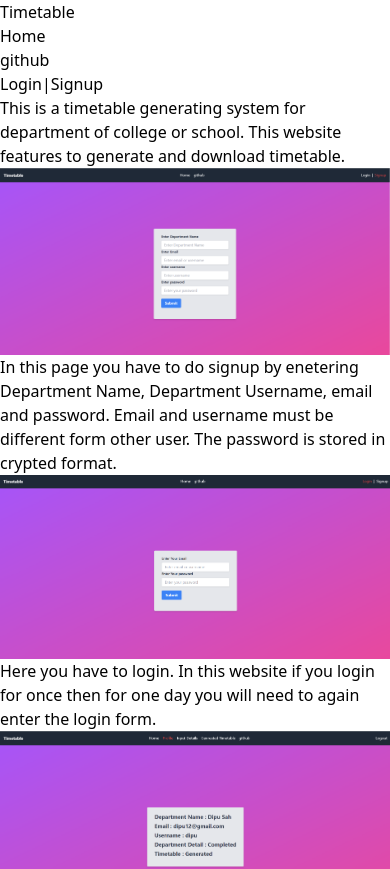
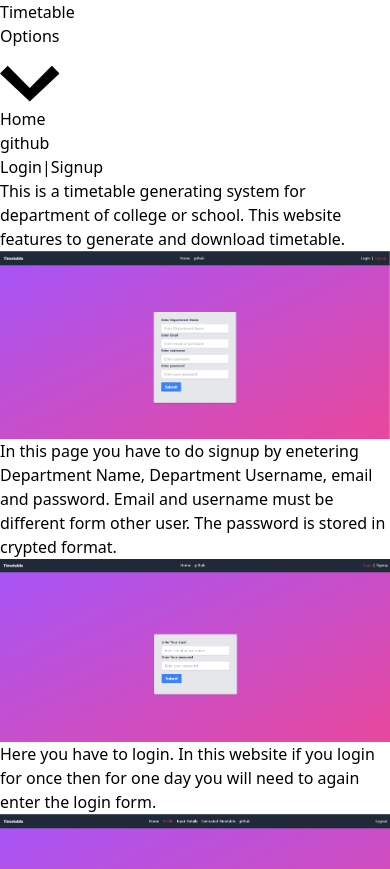
Before and after one commit to dsah567/Timetable-Generating-Frontend, a React (Vite) app: page / in a window 390 px wide. Shown: the top 869 px of the page. Built offline with nearby package versions, Linux system fonts and the light colour scheme; no server answers.

Commit message:
Made Responsive

```diff
--- a/src/components/Github.jsx
+++ b/src/components/Github.jsx
@@ -8,12 +8,12 @@ function Github() {
             <p className="bg-gray-700 text-white font-bold  py-3 px-2 rounded">Github is a cloud based version-control website where we can keep our code. If you are not interested about the codes of this website, leave it. If interested, this project is divided into two parts frotend and backend.By clicking on below button you can visit the github pages of this project. This project is developed using MERN Stack  </p> <br/>
             <div className='lg:flex'>
             <div className='m-4'>
-            <a className="bg-blue-500 hover:bg-blue-700 text-white font-bold m-4 py-3 px-2 rounded focus:outline-none focus:shadow-outline"
+            <a className="bg-blue-500 hover:bg-blue-700 text-white font-bold sm:m-4 sm:py-3 px-2 rounded focus:outline-none focus:shadow-outline"
             href='https://github.com/dsah567/Timetable-Generating-Frontend' target='_blank' >Click here to visit, Github Frontend Page</a>
             <img className='w-full md:w-full lg:w-full py-6 px-4' src={Githubfrontend} alt="Image of github timetable generating system frontend page"  />
             </div>
             <div className='m-4'>
-            <a className="bg-blue-500 hover:bg-blue-700 text-white font-bold m-4 py-3 px-2 rounded focus:outline-none focus:shadow-outline"
+            <a className="bg-blue-500 hover:bg-blue-700 text-white font-bold sm:m-4 sm:py-3 px-2 rounded focus:outline-none focus:shadow-outline"
             href='https://github.com/dsah567/Timetable-Generating-Backend' target='_blank' >Click here to visit, Github Backend Page</a>
             <img className='w-full md:w-full lg:w-full py-6 px-4' src={Githubbackend} alt="Image of github timetable generating system backend page" />
             </div>
--- a/src/components/Header.jsx
+++ b/src/components/Header.jsx
@@ -29,6 +29,9 @@ export default function Header() {
                             window.location.href="/"
                             }
 
+    function toggleDropdown() {
+    const dropdownContent = document.getElementById("dropdownContent");
+     dropdownContent.classList.toggle("hidden");}
     // console.log("function", isLoggedIn);
         return (
             <>
@@ -41,8 +44,12 @@ export default function Header() {
                 </Link>
 
                 {/* Middle Part - Home &  (Profile & input details & generated timetable timetable) & github */}
-                <>
-                <ul className="flex space-x-4">
+                <div class="dropdown ">
+                <button onClick={toggleDropdown} className="bg-gray-300 hover:bg-gray-400 text-gray-800 font-bold py-2 px-4 rounded inline-flex items-center sm:hidden ">
+                    <span className="mr-2">Options</span>
+                    <svg className="fill-current h-4 w-4" xmlns="http://www.w3.org/2000/svg" viewBox="0 0 20 20"><path d="M20 8.586L17.414 6 10 13.414 2.586 6 0 8.586 10 18z"/></svg>
+                </button>
+                <ul id="dropdownContent" className="hidden sm:flex sm:space-x-4">
                     <li>
                     <NavLink to="/" className={({ isActive }) =>` ${ isActive ?  "text-red-500" : "text-white"}  hover:text-gray-300`}>
                                             Home </NavLink>
@@ -65,7 +72,7 @@ export default function Header() {
                                             github </NavLink>
                     </li>
                 </ul>
-                </>
+                </div>
 
                 {/* Right Part - Login&Signup / Logout */}
                 <div>
```
